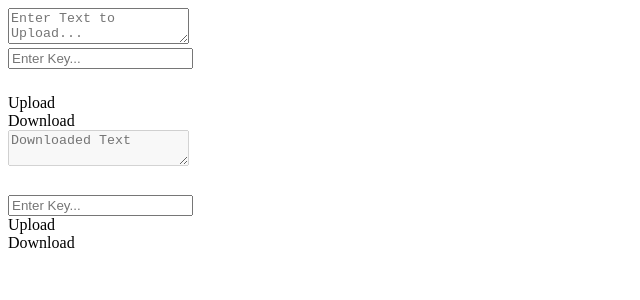
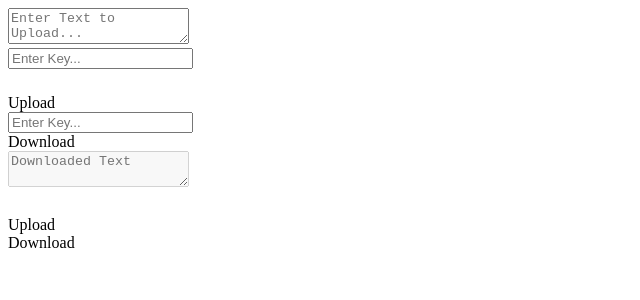
Before and after one commit to Petit-Development/Send, a Next.js app: page / in a window 1280 px wide. Shown: the top 300 px of the page, without its empty margins (0-640 px from the left). Built offline with nearby package versions, Linux system fonts and the light colour scheme.

Commit message:
Move download text field above download button

```diff
--- a/components/download/downloadCast.tsx
+++ b/components/download/downloadCast.tsx
@@ -18,6 +18,13 @@ export const DownloadCast: FC<DownloadCastProps> = ({
   return (
     <div className="bg-petit-grey z-0 flex flex-col justify-center items-center content-center bg-arrow-down h-full w-full bg-center bg-no-repeat bg-contain">
       <div className="flex flex-col justify-center w-full items-center place-items-center">
+        <div className="flex mt-10 justify-start w-96 h-10 bg-white rounded-2xl shadow-xl">
+          <input
+            className="flex-none p-3 border-transparent focus:outline-none w-11/12 h-10/12 bg-transparent resize-none"
+            placeholder="Enter Key..."
+            onChange={(change) => setKey(change.target.value)}
+          />
+        </div>
         <Button alt={true} text="Download" onClick={() => onDownload(key)} />
         <div
           className={`${
@@ -54,13 +61,6 @@ export const DownloadCast: FC<DownloadCastProps> = ({
           </div>
         </div>
 
-        <div className="flex mt-10 justify-start w-96 h-10 bg-white rounded-2xl shadow-xl">
-          <input
-            className="flex-none p-3 border-transparent focus:outline-none w-11/12 h-10/12 bg-transparent resize-none"
-            placeholder="Enter Key..."
-            onChange={(change) => setKey(change.target.value)}
-          />
-        </div>
       </div>
     </div>
   );
```
